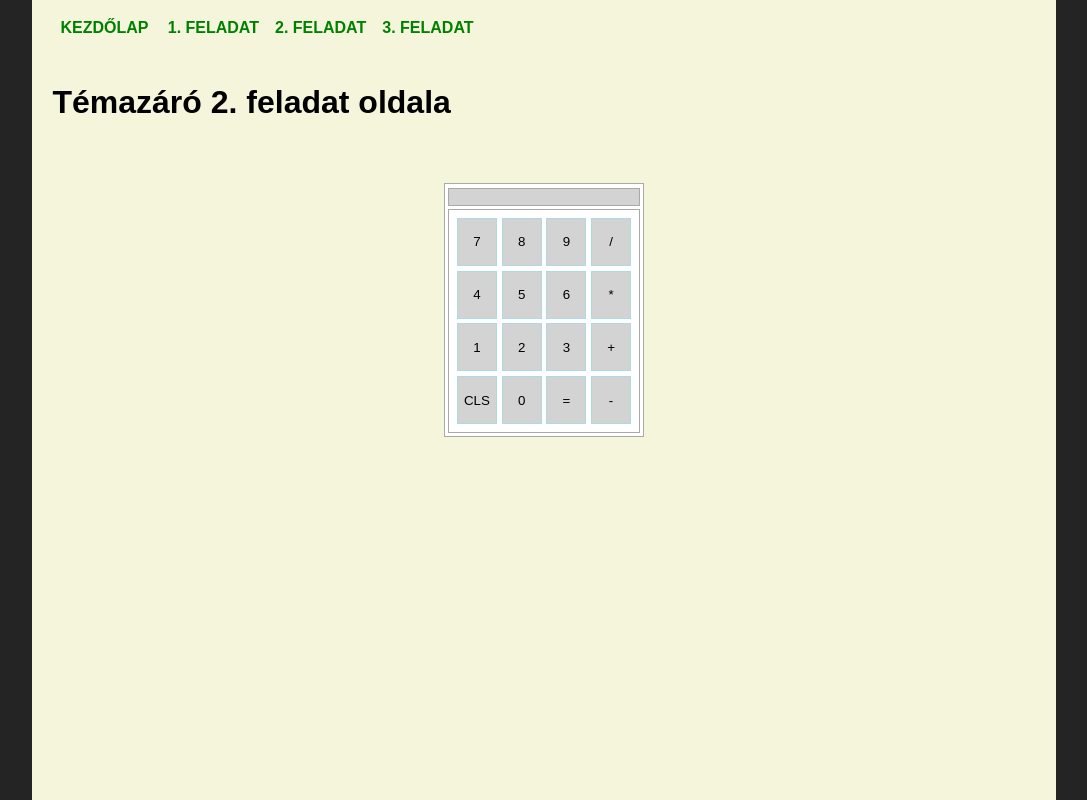
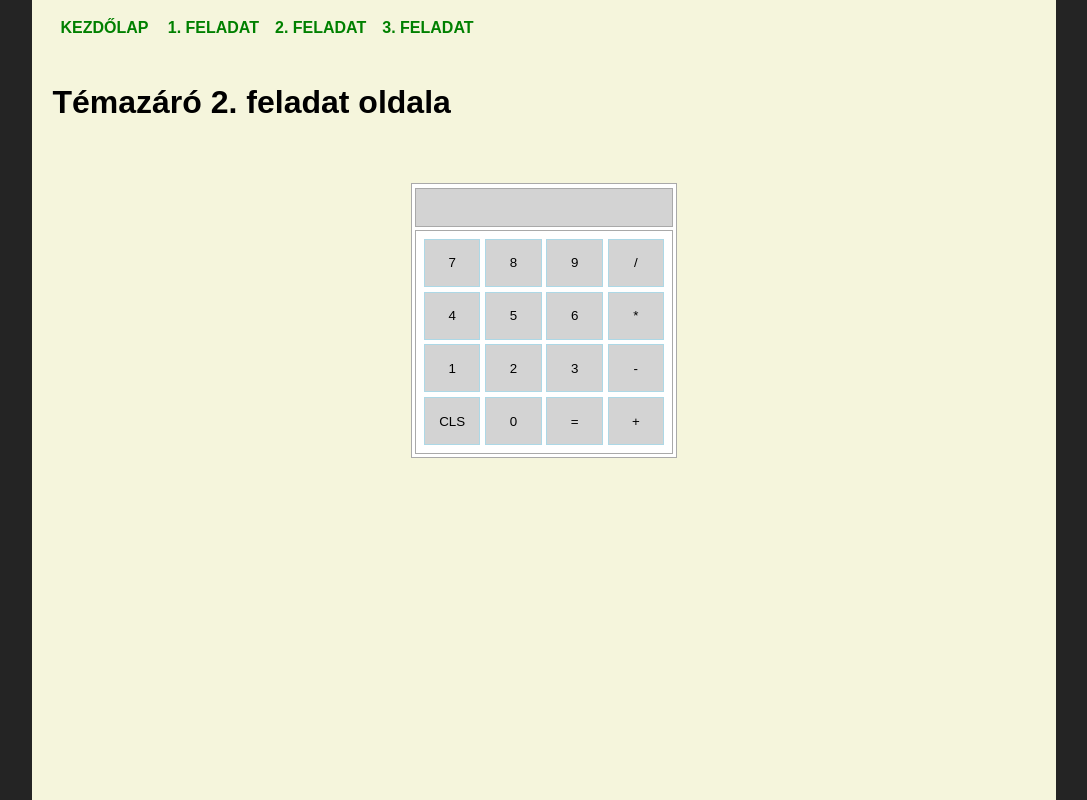
Before and after one commit to TKorsos/my-app-temazaro02, a React (Create React App) app: page /feladat2 in a window 1280 px wide. Shown: the whole page, without its empty margins (96-1183 px from the left). Built offline with nearby package versions, Linux system fonts and the light colour scheme.

Commit message:
frissites_230324

```diff
--- a/src/App.css
+++ b/src/App.css
@@ -71,12 +71,12 @@ html, body {
   margin-top: 3rem;
 }
 
-.blog > div {
-  cursor: pointer;
+.hide {
+  display: none;
 }
 
-.hide {
-  display: none;
+.toggleBtnBlog {
+  width: 12rem;
 }
 
 /* Feladat 2 */
@@ -96,6 +96,9 @@ html, body {
   margin-bottom: 0.2rem;
   padding: 0.5rem;
   background-color: lightgray;
+  text-align: right;
+  font-weight: bold;
+  font-size: 1.1rem;
 }
 
 .container > .calculator > .buttons {
@@ -108,7 +111,7 @@ html, body {
   padding: 0.5rem;
 }
 
-.container > .calculator > .buttons > input {
+.container > .calculator > .buttons > button {
   height: 3rem;
   background-color: lightgray;
   border: 1px solid lightblue;
--- /dev/null
+++ b/src/pages/Feladat1/Article.js
@@ -0,0 +1,67 @@
+import React, { useState } from 'react';
+
+const Article = ({ post, user, posts, comments }) => {
+
+    const [show, setShow] = useState( false );
+
+    // posts és comments api összekötése id alapján
+    const getCommentsByPostId = (postId, comments) => {
+        return comments.filter( c => c.postId === postId);
+    }
+
+    // users-hez tartozó posts-ok száma
+    const getPostsByCountUserId = (userId, posts) => {
+        return posts.filter( p => p.userId === userId).length;
+    }
+
+    // kattintásra megváltoztatja a contentToggle state értékét
+    const ToggleContent = () => {
+        setShow(!show);
+    }
+
+    return (
+            <React.Fragment>
+                <button className="toggleBtnBlog" onClick={ToggleContent}>{ show ? 'Részletek elrejtése' : 'Részletek megjelenítése' }</button>
+                { show &&
+                    <div>
+                        <div className="posts-body">
+                            <h3>Post adatai</h3>
+                            <li>User ID: {post.userId}</li>
+                            <li>ID: {post.id}</li>
+                            <li>Title: {post.title}</li>
+                            <li>Body: {post.body}</li>
+                            <hr/>
+                        </div>
+                        <div className="users-body">
+                            <h3>User adatai</h3>
+                            <li>User ID: {user.id}</li>
+                            <li>User name: {user.name}</li>
+                            <li>Postok száma: { getPostsByCountUserId(user.id, posts) }</li>
+                            <li>Username: {user.username}</li>
+                            <li>User e-mail: {user.email}</li>
+                            <li>User address1: {user.address.street} {user.address.suite}</li>
+                            <li>User address2: {user.address.city} {user.address.zipcode}</li>
+                            <li>User geo: {user.address.geo.lat} {user.address.geo.lng}</li>
+                            <li>User phonenumber: {user.phone}</li>
+                            <li>User website: {user.website}</li>
+                            <li>User company: {user.company.name} | {user.company.catchPhrase} | {user.company.bs}</li>
+                            <hr/>
+                        </div>
+                        <div className="comments-body">
+                            <h3>Comments</h3>
+                            {
+                                getCommentsByPostId(post.id, comments).map( (comment, index) => {
+                                    return <React.Fragment key={index}>
+                                                <li>{comment.body}</li>
+                                            </React.Fragment>
+                                })
+                            }
+                        </div>
+                    </div>
+                }
+            </React.Fragment>
+    )
+
+}
+
+export default Article;
--- a/src/pages/Feladat2/Buttons.js
+++ b/src/pages/Feladat2/Buttons.js
@@ -1,31 +1,36 @@
 import React from "react";
 
-export default function Buttons(props) {
+export default function Buttons({nums, setNums, cls}) {
 
-    const handleChange = (e) => {
-        props.setCalc( { ...props.calc, [e.target.name]: e.target.value } )
+    // érvényes matematikai kifejezés esetén elvégzi a műveletet, amennyiben nem hibaüzenetet ad és kiüríti a display tartalmát
+    const Calculate = () => {
+        try {
+            setNums( eval(nums) );
+        }
+        catch(e) {
+            alert( 'Érvénytelen matematikai művelet!' );
+            setNums( cls );
+        }
     }
-
-    // onClick={ props.setCalc( { seven: "", eight: "" } ) }
 
     return (
         <div className="buttons">
-            <input type="button" name="seven" value="7" onClick={handleChange} />
-            <input type="button" name="eight" value="8" onClick={handleChange} />
-            <input type="button" name="" value="9" />
-            <input type="button" name="" value="/" />
-            <input type="button" name="" value="4" />
-            <input type="button" name="" value="5" />
-            <input type="button" name="" value="6" />
-            <input type="button" name="" value="*" />
-            <input type="button" name="" value="1" />
-            <input type="button" name="" value="2" />
-            <input type="button" name="" value="3" />
-            <input type="button" name="" value="+" />
-            <input type="button" name="" value="CLS" />
-            <input type="button" name="" value="0" />
-            <input type="button" name="" value="=" />
-            <input type="button" name="" value="-" />
+            <button onClick={()=> setNums( nums + 7 )}>7</button>
+            <button onClick={()=> setNums( nums + 8 )}>8</button>
+            <button onClick={()=> setNums( nums + 9 )}>9</button>
+            <button onClick={()=> setNums( nums + '/' )}>/</button>
+            <button onClick={()=> setNums( nums + 4 )}>4</button>
+            <button onClick={()=> setNums( nums + 5 )}>5</button>
+            <button onClick={()=> setNums( nums + 6 )}>6</button>
+            <button onClick={()=> setNums( nums + '*' )}>*</button>
+            <button onClick={()=> setNums( nums + 1 )}>1</button>
+            <button onClick={()=> setNums( nums + 2 )}>2</button>
+            <button onClick={()=> setNums( nums + 3 )}>3</button>
+            <button onClick={()=> setNums( nums + '-' )}>-</button>
+            <button onClick={()=> setNums( cls )}>CLS</button>
+            <button onClick={()=> setNums( nums + 0 )}>0</button>
+            <button onClick={ Calculate }>=</button>
+            <button onClick={()=> setNums( nums + '+' )}>+</button>
         </div>
     );
 };
--- a/src/pages/Feladat2/Calculator.js
+++ b/src/pages/Feladat2/Calculator.js
@@ -4,17 +4,14 @@ import Buttons from "./Buttons";
 
 export default function Calculator() {
 
-    const initialState = {
-        seven: "",
-        eight: "",
-    }
-    const[calc, setCalc] = useState( initialState );
+    const[nums, setNums] = useState( '' );
+    const cls = '';
 
     return (
         <div className="container">
             <div className="calculator">
-                <Display calc={calc} />
-                <Buttons calc={calc} setCalc={setCalc} cls={initialState} />
+                <Display nums={nums} setNums={setNums} />
+                <Buttons nums={nums} setNums={setNums} cls={cls} />
             </div>
         </div>
     );
--- a/src/pages/Feladat2/Display.js
+++ b/src/pages/Feladat2/Display.js
@@ -1,10 +1,8 @@
 import React from "react";
 
-export default function Display(props) {
+export default function Display({ nums, setNums }) {
 
     return (
-        <div className="display">
-            { props.calc.seven + props.calc.eight }
-        </div>
+        <input type="text" className="display" value={nums} onChange={ ()=> setNums( nums ) } />
     );
 };
--- a/src/pages/Feladat3/Account.js
+++ b/src/pages/Feladat3/Account.js
@@ -1,28 +1,14 @@
-import React, { useState, useEffect } from "react";
+import React, { useState } from "react";
 import {
     Link,
 } from "react-router-dom";
 
 export default function Account() {
 
-    const[regData, setRegData] = useState( { email: "", checkboxReg: "false" } );
-    const[loginData, setLoginData] = useState( { email: "", password: "" } );
-    const[chekReg, setChekReg] = useState( false );
-    // const[chekRegVal, setChekRegVal] = useState( "false" );
+    const[regData, setRegData] = useState( { email: "", checkboxReg: "" } );
+    const[loginData, setLoginData] = useState( { email: "", password: "", checkboxLogin: "" } );
 
-    // checkboxok - value function true vagy false és toString()
-
-    // const ChekValue = () => {
-    //     setChekReg(!chekReg);
-    // }
-
-    // useEffect( () => {
-    //     { chekRegVal === "false" ? setChekRegVal("true") : setChekRegVal("false") }
-    // }, [chekReg] )
-
-    //
-
-
+    // regisztrációkor küldött adatok
     const handleSubmit = (e) => {
         e.preventDefault();
 
@@ -35,10 +21,17 @@ export default function Account() {
         })
     }
 
+    // regisztráicónál megadott adatok bekerülnek a statebe
     const handleChange = (e) => {
-        setRegData( { [e.target.name]: e.target.value } );
+        if(e.target.type === "checkbox") {
+            setRegData( { ...regData, [e.target.name]: e.target.checked } );
+        }
+        else {
+            setRegData( { ...regData, [e.target.name]: e.target.value } );
+        }
     }
 
+    // belépéskor küldött adatok
     const handleSubmitLogin = (e) => {
         e.preventDefault();
 
@@ -51,8 +44,14 @@ export default function Account() {
         })
     }
 
+    // belépésnél megadott adatok bekerülnek a statebe
     const handleChangeLogin = (e) => {
-        setLoginData( { ...loginData, [e.target.name]: e.target.value } );
+        if(e.target.type === "checkbox") {
+            setLoginData( { ...loginData, [e.target.name]: e.target.checked } );
+        }
+        else {
+            setLoginData( { ...loginData, [e.target.name]: e.target.value } );
+        }
     }
 
     return (
@@ -90,7 +89,7 @@ export default function Account() {
                                                 <input type="password" id="password" name="password" placeholder="Jelszavad" onChange={handleChangeLogin} />
                                                 <div className="checkbox">
                                                     <span>
-                                                    <input type="checkbox" name="checkboxLogin"  /> Emlékezz rám
+                                                    <input type="checkbox" name="checkboxLogin" onClick={handleChangeLogin}  /> Emlékezz rám
                                                     </span>
                                                 </div>
                                                 <div>
@@ -106,9 +105,8 @@ export default function Account() {
                                                 <input type="email" id="email2" name="email" placeholder="E-mail címed" onChange={handleChange} />
                                                 <div className="checkbox">
                                                     <span>
-                                                    <input type="checkbox" name="checkboxReg" checked={chekReg} value={chekReg.toString()} onChange={(e)=> setChekReg( e.target.checked )}  /> Adatvédelmi nyilatkozat elfogadása
+                                                    <input type="checkbox" name="checkboxReg" onClick={handleChange}  /> Adatvédelmi nyilatkozat elfogadása
                                                     </span>
-                                                    {/* (e)=> setChekReg( e.target.checked ) value={chekRegVal} */}
                                                 </div>
                                                 <div>
                                                     <input type="submit" value="Küldés" className="submit" />
```
Also changed, not shown: src/pages/Feladat1/Blog.js (+3 -66 lines).
